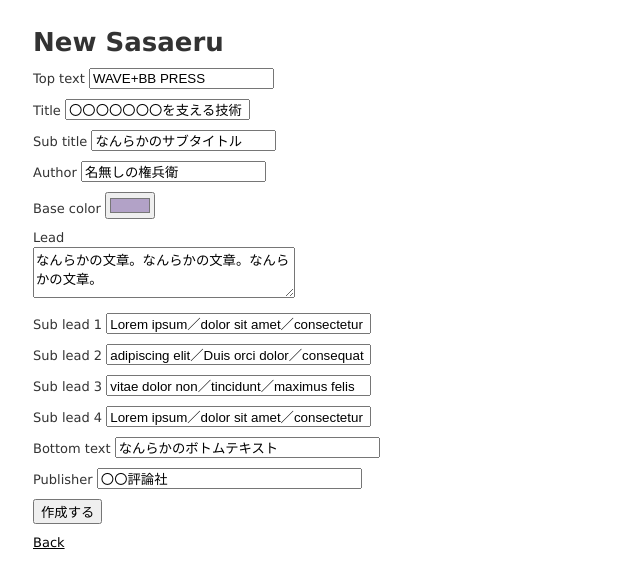
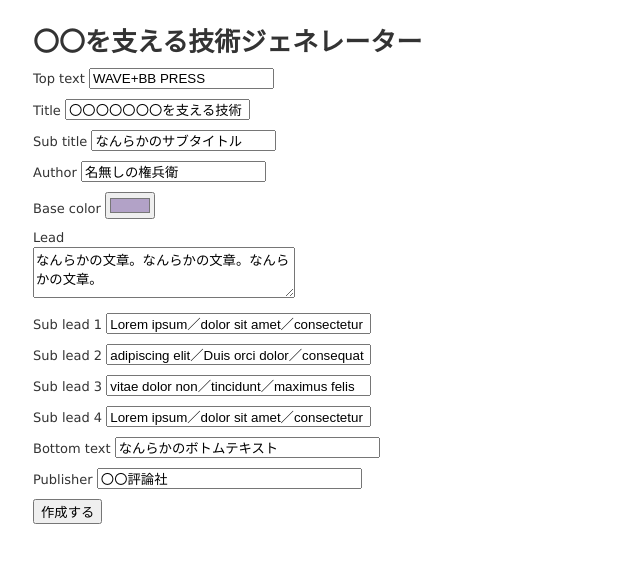
Before and after one commit to matt-note/sasaeru_generator, a Rails app: page / in a window 1280 px wide. Shown: the top 588 px of the page, without its empty margins (0-640 px from the left). Run offline with Rails 7, Linux system fonts and the light colour scheme; style sheets or scripts are compiled from the project's sources.

Commit message:
Japanize for Japanese user

```diff
--- a/app/views/sasaerus/edit.html.erb
+++ b/app/views/sasaerus/edit.html.erb
@@ -1,6 +1,5 @@
-<h1>Editing Sasaeru</h1>
+<h1>〇〇を支える技術ジェネレーター</h1>
 
 <%= render 'form', sasaeru: @sasaeru %>
 
-<%= link_to 'Show', @sasaeru %> |
-<%= link_to 'Back', sasaerus_path %>
+<%= link_to '戻る', @sasaeru %>
--- a/app/views/sasaerus/new.html.erb
+++ b/app/views/sasaerus/new.html.erb
@@ -1,5 +1,3 @@
-<h1>New Sasaeru</h1>
+<h1>〇〇を支える技術ジェネレーター</h1>
 
 <%= render 'form', sasaeru: @sasaeru %>
-
-<%= link_to 'Back', sasaerus_path %>
--- a/app/views/sasaerus/show.html.erb
+++ b/app/views/sasaerus/show.html.erb
@@ -60,8 +60,8 @@
   <%= @sasaeru.publisher %>
 </p>
 
-<%= link_to 'Edit', edit_sasaeru_path(@sasaeru) %> |
-<%= link_to 'Back', sasaerus_path %>
+<%= link_to '変更する', edit_sasaeru_path(@sasaeru) %> |
+<%= link_to '戻る', new_sasaeru_path %>
 <hr>
 
-<%= link_to "Print PDF", sasaeru_path(@sasaeru, format: "pdf") %>
+<%= link_to "PDFでダウンロードする", sasaeru_path(@sasaeru, format: "pdf") %>
```
